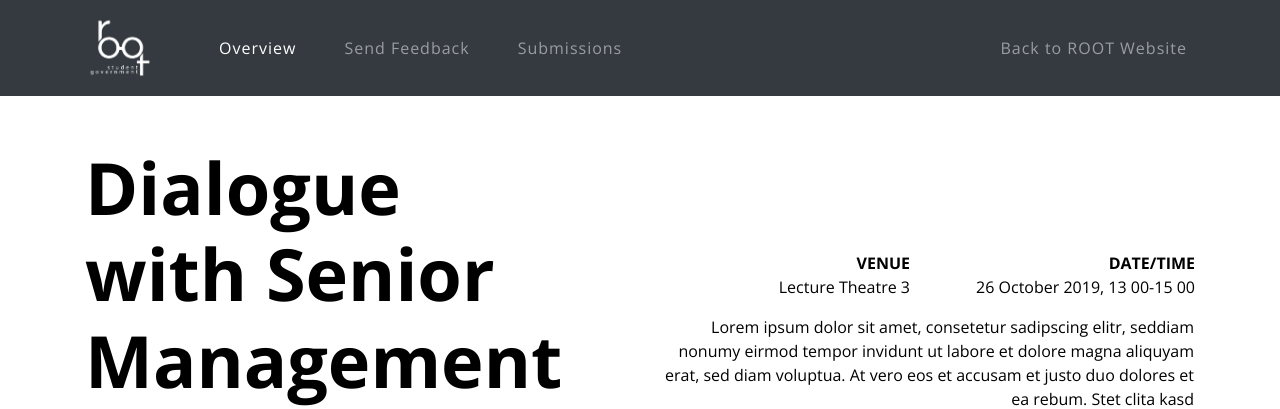
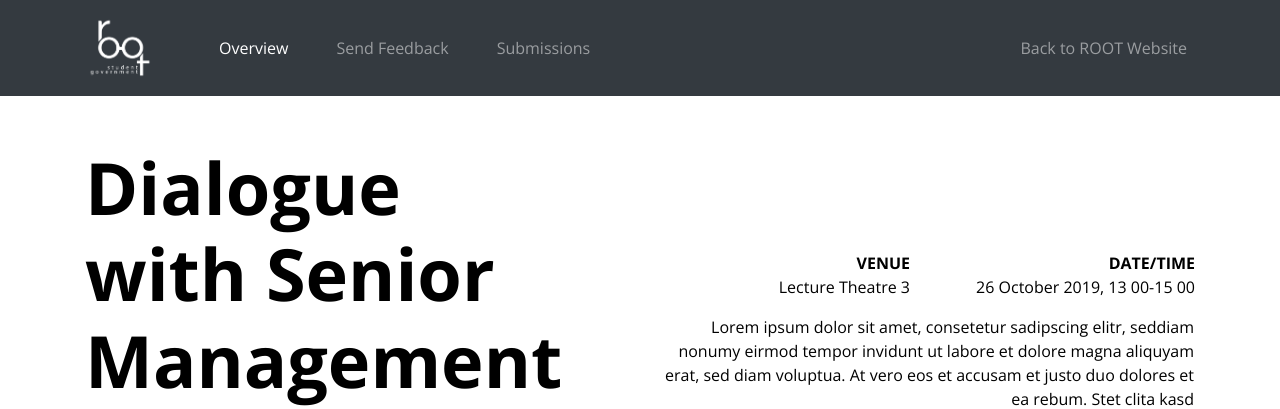
Before and after one commit to shohamc1/root-feedback, a Django app: template feedback/templates/DSMOverview.html in a window 1280 px wide. Shown: the top 409 px of the page. Run offline with Django 3.2, Linux system fonts and the light colour scheme; the template is opened without the code that fills it, so the values that code supplies are empty; some libraries are stand-ins or nearby versions.

Commit message:
fixed bug in different header in overview page

```diff
--- a/feedback/feedbackpage/static/css/overview/style.css
+++ b/feedback/feedbackpage/static/css/overview/style.css
@@ -34,9 +34,9 @@ h1 {
   border: 1.5px solid #aa1e3060;
 }
 
-.nav-link {
+/*.nav-link {
   letter-spacing: 1px !important;
-}
+}*/
 /*
 .row {
     width:100%;
```
